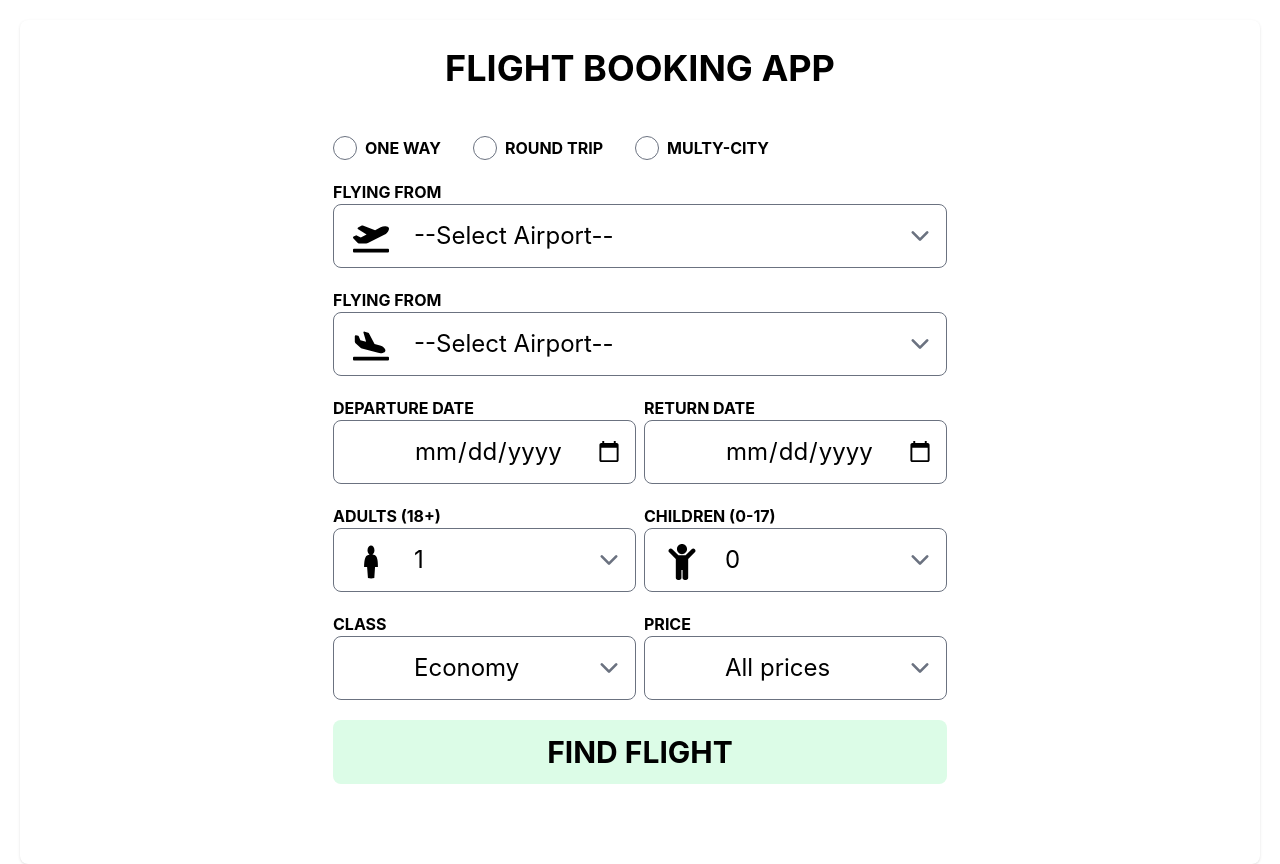
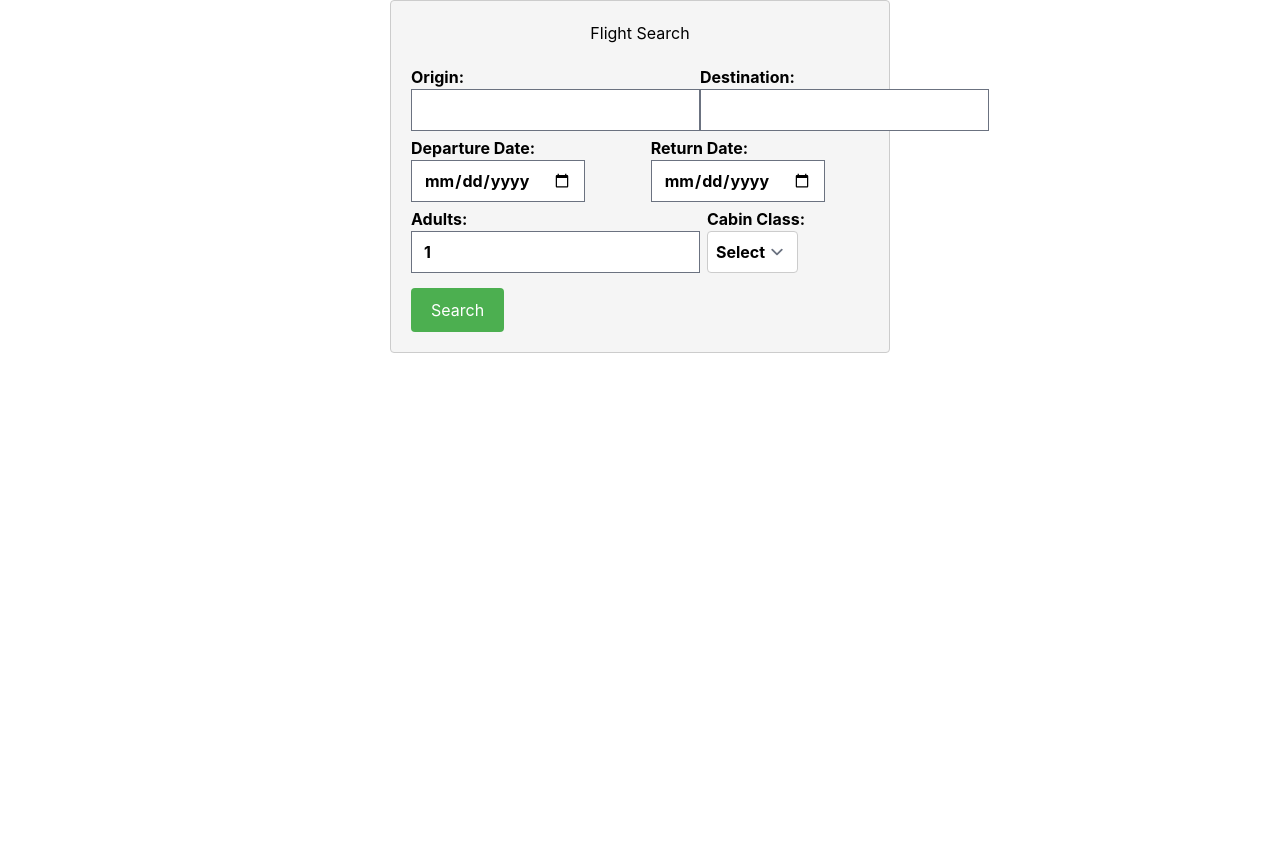
Before and after one commit to CristinaBoboc20/MDS_project, a React (Create React App) app in the folder flight/: page / in a window 1280 px wide. After the commit the page ends 800 px from the top, so only its background shows below. Built offline with nearby package versions, Linux system fonts and the light colour scheme.

Commit message:
integrated api in search

```diff
--- a/flight/package.json
+++ b/flight/package.json
@@ -7,6 +7,8 @@
     "@testing-library/jest-dom": "^5.16.5",
     "@testing-library/react": "^13.4.0",
     "@testing-library/user-event": "^13.5.0",
+    "axios": "^1.4.0",
+    "isomorphic-fetch": "^3.0.0",
     "react": "^18.2.0",
     "react-dom": "^18.2.0",
     "react-hook-form": "^7.43.9",
--- a/flight/src/App.js
+++ b/flight/src/App.js
@@ -1,11 +1,19 @@
 // import logo from './logo.svg';
+import React, {useState, useEffect} from 'react';
 import './App.css';
+import { getFlights } from './api';
 import FlightApp from './components/FlightApp';
 import './index.css'
+import './components/search.css'
+import FlightSearchForm from './components/FlightSearchForm';
+import Search from './components/Search';
 function App() {
+
   return (
    <div>
-    <FlightApp/>
+    {/* <FlightApp/> */}
+    <Search/>
+    {/* <FlightSearchForm/> */}
    </div>
   );
 }
--- /dev/null
+++ b/flight/src/api/index.js
@@ -0,0 +1,34 @@
+import axios from "axios";
+
+const URL ='https://skyscanner44.p.rapidapi.com/search-extended'
+const options = {
+
+    params: {
+      adults: '1',
+      origin: 'MUC',
+      destination: 'BER',
+      departureDate: '2023-05-11',
+      returnDate: '2023-05-18',
+    //   currency: 'EUR',
+    //   stops: '0,1,2',
+    //   duration: '50',
+    //   startFrom: '00:00',
+    //   arriveTo: '23:59',
+    //   returnStartFrom: '00:00',
+    //   returnArriveTo: '23:59'
+    },
+    headers: {
+      'X-RapidAPI-Key': 'b5aa846d9fmshb5794ca49f74e29p1cf9e6jsnb2e4c2665b79',
+      'X-RapidAPI-Host': 'skyscanner44.p.rapidapi.com'
+    }
+  };
+
+
+export const getFlights = async () => {
+    try {
+        const {data: {data}} = await axios.get(URL, options);
+        return data;
+    }catch(error){
+        console.log(error)
+    }
+}
--- a/flight/src/components/FlightApp.jsx
+++ b/flight/src/components/FlightApp.jsx
@@ -2,16 +2,68 @@ import React from 'react'
 import {FaPlaneArrival, FaPlaneDeparture, FaChild} from "react-icons/fa"
 import {GiPerson} from "react-icons/gi"
 import {useForm } from  "react-hook-form"
+import { useState } from 'react';
+import fetch from 'isomorphic-fetch'; // or use the built-in fetch
 
 const FlightApp = () => {
   //handle events
   const { register, handleSubmit, watch, formState: { errors } } = useForm();
+
+  const [searchResults, setSearchResults] = useState(null);
+  const [searchParams, setSearchParams] = useState({
+    adults: '',
+    origin: '',
+    destination: '',
+    departureDate: '',
+    returnDate: '',
+    cabinClass: '',
+    currency: 'EUR',
+    stops: '',
+    duration: '',
+    startFrom: '',
+    arriveTo: '',
+    returnStartFrom: '',
+    returnArriveTo: ''
+  });
+
+  const handleChange = (e) => {
+    const { name, value } = e.target;
+    setSearchParams((prevState) => ({
+      ...prevState,
+      [name]: value
+    }));
+  };
+
+  const searchFlights = async () => {
+    const baseUrl = 'https://skyscanner44.p.rapidapi.com/search-extended';
+
+    const url = `${baseUrl}?${new URLSearchParams(searchParams)}`;
+    const options = {
+      method: 'GET',
+      headers: {
+        'X-RapidAPI-Key': 'b5aa846d9fmshb5794ca49f74e29p1cf9e6jsnb2e4c2665b79',
+        'X-RapidAPI-Host': 'skyscanner44.p.rapidapi.com'
+      }
+    };
+
+    try {
+      const response = await fetch(url, options);
+      const result = await response.text();
+      console.log(result);
+      // Update search results state or perform other actions with the data
+      setSearchResults(result);
+    } catch (error) {
+      console.error(error);
+    }
+  };
+
+
   //handle submit
-  const onSubmit = data => alert(JSON.stringify(data));
+//   const onSubmit = data => alert(JSON.stringify(data));
   return (
 
     <section>
-      <form onSubmit={handleSubmit(onSubmit)}>
+      <form >
         <div className="bg-white w-auto h-auto pb-10 mt-5 mx-5 px-5 rounded-lg shadow">
         {/* {header section} */}
         <div className='h-24 flex justify-center items-center'>
@@ -21,7 +73,7 @@ const FlightApp = () => {
         {/* {body section} */}
         <div>
           <div className='grid justify-center space-y-5 pb-10'>
-            <div >
+            {/* <div >
               <div className='flex space-x-8 mt-5'>
                 <div className='flex items-center space-x-2'>
                   <input
@@ -61,14 +113,24 @@ const FlightApp = () => {
               <div>
               {errors.tripType && <span className='text-sm text-red-500'>{errors.tripType.message}</span>}
               </div>
-            </div>
+            </div> */}
 
             {/* DEPARTURE section */}
             <div>
               <div>
                 <div className='relative'>
                   <p className='font-bold text-x1 uppercase'>flying from</p>
-                  <select
+                  <label>
+                    Origin:
+                    <input
+                    type="text"
+                    className={`w-full h-16 rounded-lg text-2xl pl-20 `}
+                    name="origin"
+                    value={searchParams.origin}
+                    onChange={handleChange}
+                    />
+                </label>
+                  {/* <select
                   className={`w-full h-16 rounded-lg text-2xl pl-20 ${errors.departure && "focus:border-red-500 focus:ring-red-500 border-red-500" }`}
                   {...register("departure", { required: {
                     value: true,
@@ -80,12 +142,12 @@ const FlightApp = () => {
                     <option value='INIA'>Italy Naples International Airport</option>
                     <option value='MMA'>Malaysia Mulu Airport</option>
                     <option value='KMA'>Kenya Malindi Airport</option>
-                  </select>
+                  </select> */}
                   <FaPlaneDeparture className='text-4xl absolute left-5 top-10'/>
                 </div>
-                <div>
+                {/* <div>
                 {errors.departure && <span className='text-sm text-red-500'>{errors.departure.message}</span>}
-                </div>
+                </div> */}
               </div>
             </div>
 
@@ -95,7 +157,17 @@ const FlightApp = () => {
               <div>
                 <div className='relative'>
                   <p className='font-bold text-x1 uppercase'>flying from</p>
-                  <select
+                  <label>
+                    Destination:
+                    <input
+                    type="text"
+                    className={`w-full h-16 rounded-lg text-2xl pl-20`}
+                    name="destination"
+                    value={searchParams.destination}
+                    onChange={handleChange}
+                    />
+                    </label>
+                  {/* <select
                   className={`w-full h-16 rounded-lg text-2xl pl-20 ${errors.arrival && "focus:border-red-500 focus:ring-red-500 border-red-500" }`}
                   {...register("arrival", { required: {
                     value: true,
@@ -106,13 +178,13 @@ const FlightApp = () => {
                     <option value='INIA'>Italy Naples International Airport</option>
                     <option value='MMA'>Malaysia Mulu Airport</option>
                     <option value='KMA'>Kenya Malindi Airport</option>
-                  </select>
+                  </select> */}
                   <FaPlaneArrival className='text-4xl absolute left-5 top-10'/>
                 </div>
-                <div>
+                {/* <div>
                 {errors.arrival && <span className='text-sm text-red-500'>{errors.arrival.message}</span>}
 
-                </div>
+                </div> */}
               </div>
             </div>
 
@@ -124,16 +196,26 @@ const FlightApp = () => {
               <div>
                 <div className='relative'>
                   <p className='font-bold text-x1 uppercase'>departure date</p>
-                  <input type='date'
+                  <label>
+                    departureDate:
+                    <input
+                    type="date"
+                    className={`w-full h-16 rounded-lg text-2xl pl-20`}
+                    name="departureDate"
+                    value={searchParams.departureDate}
+                    onChange={handleChange}
+                    />
+                </label>
+                  {/* <input type='date'
                   className={`w-full h-16 rounded-lg text-2xl pl-20 ${errors.departureDate && "focus:border-red-500 focus:ring-red-500 border-red-500" }`}
                   {...register("departureDate", { required: {
                     value: true,
                     message: 'Departure date is required'
-                  }})}  />
+                  }})}  /> */}
                 </div>
-                <div>
+                {/* <div>
                 {errors.departureDate && <span className='text-sm text-red-500'>{errors.departureDate.message}</span>}
-                </div>
+                </div> */}
               </div>
             </div>
 
@@ -143,31 +225,51 @@ const FlightApp = () => {
               <div>
                 <div className='relative'>
                 <p className='font-bold text-x1 uppercase'>return date</p>
-                  <input type='date'
+                <label>
+                    returnDate:
+                    <input
+                    type="date"
+                    className={`w-full h-16 rounded-lg text-2xl pl-20 `}
+                    name="returnDate"
+                    value={searchParams.returnDate}
+                    onChange={handleChange}
+                    />
+                </label>
+                  {/* <input type='date'
                    className={`w-full h-16 rounded-lg text-2xl pl-20 ${errors.returnDate && "focus:border-red-500 focus:ring-red-500 border-red-500" }`}
                    {...register("returnDate", { required: {
                      value: true,
                      message: 'Return date is required'
                    }})}
-                   />
+                   /> */}
                 </div>
-                <div>
+                {/* <div>
                 {errors.returnDate && <span className='text-sm text-red-500'>{errors.returnDate.message}</span>}
 
-                </div>
+                </div> */}
               </div>
             </div>
           </div>
 
 
           {/* passenger section */}
-          <div className='flex space-x-2'>
+          {/* <div className='flex space-x-2'> */}
              {/* adult section */}
-             <div className='w-full'>
+            <div className='w-full'>
               <div >
                 <div className='relative'>
                   <p className='font-bold text-x1 uppercase'>{" "} adults (18+)</p>
-                  <select
+                  <label>
+                    Adults:
+                    <input
+                    type="text"
+                    className='w-full h-16 rounded-lg text-2xl pl-20'
+                    name="adults"
+                    value={searchParams.adults}
+                    onChange={handleChange}
+                    />
+                    </label>
+                  {/* <select
                   className='w-full h-16 rounded-lg text-2xl pl-20'
                   {...register("adult", { required: {
                     value: true,
@@ -178,16 +280,16 @@ const FlightApp = () => {
                     <option>3</option>
                     <option>4</option>
                     <option>5</option>
-                  </select>
+                  </select> */}
                   <GiPerson className='text-4xl absolute left-5 top-10'/>
                 </div>
                 {/* <div>Error</div> */}
               </div>
-            </div>
+            {/* </div> */}
 
 
             {/* children section */}
-            <div className='w-full'>
+            {/* <div className='w-full'>
               <div >
                 <div className='relative'>
                   <p className='font-bold text-x1 uppercase'>children (0-17)</p>
@@ -207,9 +309,9 @@ const FlightApp = () => {
                   </select>
                   <FaChild className='text-4xl absolute left-5 top-10'/>
                 </div>
-                {/* <div>Error</div> */}
+
               </div>
-            </div>
+            </div> */}
 
           </div>
 
@@ -220,7 +322,16 @@ const FlightApp = () => {
               <div >
                 <div >
                   <p className='font-bold text-x1 uppercase'> class</p>
-                  <select
+                  <label>
+                    Class:
+                    <input
+                    type="text"
+                    name="cabinClass"
+                    value={searchParams.cabinClass}
+                    onChange={handleChange}
+                    />
+                </label>
+                  {/* <select
                   className='w-full h-16 rounded-lg text-2xl pl-20'
                   {...register("class", { required: {
                     value: true,
@@ -229,7 +340,7 @@ const FlightApp = () => {
                   >
                     <option>Economy</option>
                     <option>Business</option>
-                  </select>
+                  </select> */}
 
                 </div>
                 {/* <div>Error</div> */}
@@ -238,7 +349,7 @@ const FlightApp = () => {
 
 
             {/* price section */}
-           <div className='w-full'>
+           {/* <div className='w-full'>
               <div >
                 <div >
                   <p className='font-bold text-x1 uppercase'> price</p>
@@ -258,20 +369,25 @@ const FlightApp = () => {
                   </select>
 
                 </div>
-                {/* <div>Error</div> */}
+
               </div>
-            </div>
+            </div> */}
           </div>
 
           {/* btn section */}
 
         <div>
 
-        <input type="submit" value="Find flight" className='w-full h-16 font-bold text-3xl uppercase rounded-lg bg-green-100 hover:bg-white' />
-
+        {/* <input type="submit" value="Find flight" className='w-full h-16 font-bold text-3xl uppercase rounded-lg bg-green-100 hover:bg-white' /> */}
+        <button onClick={searchFlights}>Search</button>  {searchResults && <div>{searchResults} console.log(searchResults)</div> }
+        <div>
+            <p>
+                ANA ARE MEREEEEEEEEEEEEEEEEEE
+            </p>
+        </div>
         </div>
           </div>
-
+        {/* </div> */}
         </div>
         </div>
       </form>
--- /dev/null
+++ b/flight/src/components/Search.jsx
@@ -0,0 +1,148 @@
+
+
+import React, { useState } from 'react';
+import fetch from 'isomorphic-fetch'; // or use the built-in fetch
+import './search.css';
+
+const Search = () => {
+  const [searchResults, setSearchResults] = useState(null);
+  const [searchParams, setSearchParams] = useState({
+    adults: 1,
+    origin: '',
+    destination: '',
+    departureDate: '',
+    returnDate:'',
+    cabinClass:'',
+    currency: 'EUR',
+    stops: '',
+    duration: '',
+    startFrom: '',
+    arriveTo: '',
+    returnStartFrom: '',
+    returnArriveTo: ''
+  });
+
+  const handleChange = (e) => {
+    const { name, value } = e.target;
+    setSearchParams((prevState) => ({
+      ...prevState,
+      [name]: value
+    }));
+  };
+
+  const searchFlights = async () => {
+    const baseUrl = 'https://skyscanner44.p.rapidapi.com/search-extended';
+
+    const url = `${baseUrl}?${new URLSearchParams(searchParams)}`;
+    const options = {
+      method: 'GET',
+      headers: {
+        'X-RapidAPI-Key': 'b5aa846d9fmshb5794ca49f74e29p1cf9e6jsnb2e4c2665b79',
+        'X-RapidAPI-Host': 'skyscanner44.p.rapidapi.com'
+      }
+    };
+
+    try {
+      const response = await fetch(url, options);
+      const result = await response.text();
+      const data = JSON.parse(result);
+      // console.log(result);
+      // Update search results state or perform other actions with the data
+      setSearchResults(data.itineraries.results);
+    } catch (error) {
+      console.error(error);
+    }
+  };
+
+  return (
+    <div className="search-form">
+      <h2>Flight Search</h2>
+      <div className="form-group">
+        <div className='form-row'>
+        <label>
+          Origin:
+          <input
+            type="text"
+            name="origin"
+            value={searchParams.origin}
+            onChange={handleChange}
+          />
+        </label>
+        <label>
+          Destination:
+          <input
+            type="text"
+            name="destination"
+            value={searchParams.destination}
+            onChange={handleChange}
+          />
+        </label>
+        </div>
+        <div className="form-row">
+        <label>
+          Departure Date:
+          <input
+            type="date"
+            name="departureDate"
+            value={searchParams.departureDate}
+            onChange={handleChange}
+          />
+        </label>
+        <label>
+          Return Date:
+          <input
+            type="date"
+            name="returnDate"
+            value={searchParams.returnDate}
+            onChange={handleChange}
+          />
+        </label>
+        </div>
+        <div className="form-row">
+        <label>
+          Adults:
+          <input
+            type="number"
+            name="adults"
+            value={searchParams.adults}
+            onChange={handleChange}
+          />
+        </label>
+        <label>
+          Cabin Class:
+          <select
+            name="cabinClass"
+            value={searchParams.cabinClass}
+            onChange={handleChange}
+          >
+            <option value="">Select</option>
+            <option value="economy">Economy</option>
+            <option value="business">Business</option>
+            <option value="first">First</option>
+          </select>
+        </label>
+        </div>
+      </div>
+      {/* Add more form fields for other parameters */}
+      <button className="search-button" onClick={searchFlights}>Search</button>
+      {/* {searchResults && <div className="search-results">{searchResults}</div>} */}
+      {searchResults && (
+    <div className="search-results">
+      {searchResults.map((flight) => (
+        <div key={flight.id}>
+          <h3>Flight Details</h3>
+          <p>Origin: {flight.legs[0].origin.name}</p>
+          <p>Destination: {flight.legs[0].destination.name}</p>
+          <p>Departure: {flight.legs[0].departure}</p>
+          <p>Arrival: {flight.legs[0].arrival}</p>
+          <p>Duration: {flight.legs[0].durationInMinutes} minutes</p>
+          <hr />
+        </div>
+      ))}
+  </div>
+)}
+    </div>
+  );
+};
+
+export default Search;
--- /dev/null
+++ b/flight/src/components/search.css
@@ -0,0 +1,59 @@
+.search-form {
+    max-width: 500px;
+    margin: 0 auto;
+    padding: 20px;
+    border: 1px solid #ccc;
+    border-radius: 4px;
+    background-color: #f5f5f5;
+  }
+
+  .search-form h2 {
+    text-align: center;
+    margin-bottom: 20px;
+  }
+
+  .form-group {
+    margin-bottom: 10px;
+  }
+
+  .form-row {
+    display: flex;
+    justify-content: space-between;
+  }
+
+  label {
+    font-weight: bold;
+    margin-bottom: 5px;
+  }
+
+  input,
+  select {
+    flex: 1;
+    padding: 8px;
+    border: 1px solid #ccc;
+    border-radius: 4px;
+    outline: none;
+  }
+
+  .search-button {
+    background-color: #4caf50;
+    color: #fff;
+    padding: 10px 20px;
+    border: none;
+    border-radius: 4px;
+    cursor: pointer;
+    font-size: 16px;
+    transition: background-color 0.3s;
+  }
+
+  .search-button:hover {
+    background-color: #45a049;
+  }
+
+  .search-results {
+    margin-top: 20px;
+    padding: 10px;
+    border: 1px solid #ccc;
+    border-radius: 4px;
+    background-color: #fff;
+  }
```
Also changed, not shown: 1 other file (tests, documents, lock files or other folders).
